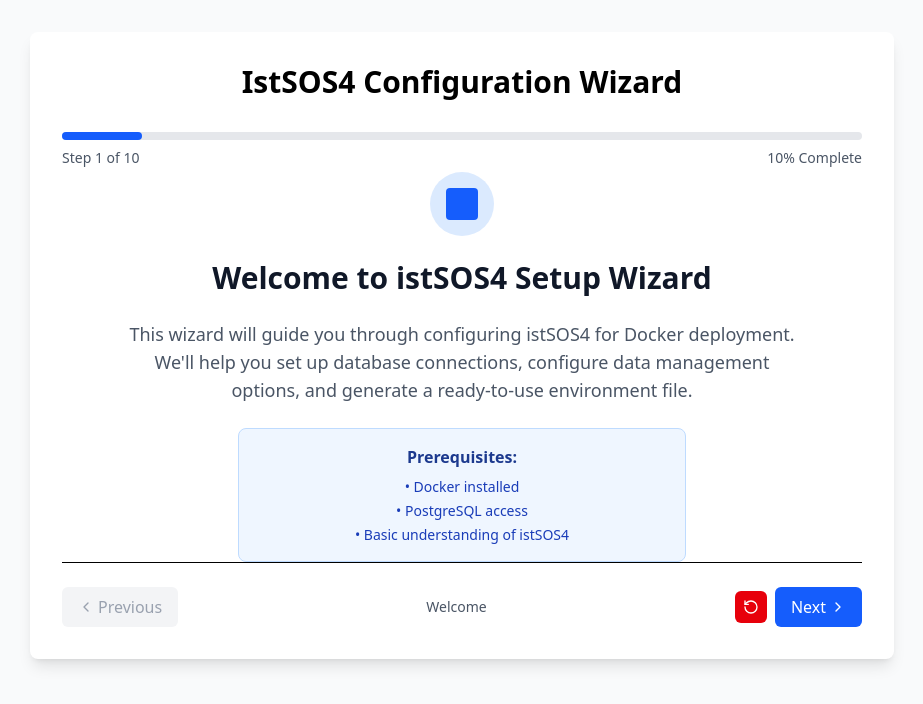
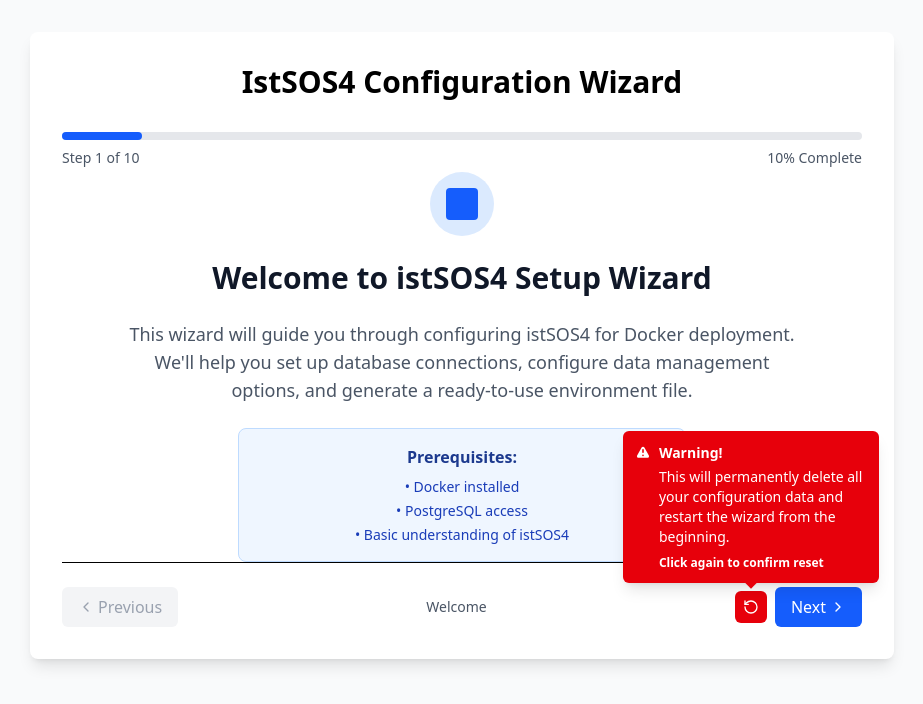
Before and after one commit to istSOS/istSOS4-wizard, a React (Vite) app in the folder istsos4-wizard/: page / in a window 1280 px wide. Both pictures are taken after a click on the button 928 px from the left and 607 px from the top of the page. Shown: the top 704 px of the page, without its empty margins (178-1101 px from the left). Built offline with nearby package versions, Linux system fonts and the light colour scheme.

Commit message:
Refactor Navigation and CompletionStep components

```diff
--- a/istsos4-wizard/src/components/common/Navigation.jsx
+++ b/istsos4-wizard/src/components/common/Navigation.jsx
@@ -1,49 +1,55 @@
-import React, { useState } from 'react';
-import { ChevronLeft, ChevronRight, RotateCcw } from 'lucide-react';
-import { useWizard } from '../../hooks/useWizard';
-import { useWizardPersistence } from '../../hooks/useWizardPersistence';
+import React, { useState } from "react";
+import { ChevronLeft, ChevronRight, RotateCcw } from "lucide-react";
+import { useWizard } from "../../hooks/useWizard";
+import { useWizardPersistence } from "../../hooks/useWizardPersistence";
 
 const steps = [
-  { title: 'Welcome' },
-  { title: 'Server Config' },
-  { title: 'Database' },
-  { title: 'Authorization' },
-  { title: 'Data Management' },
-  { title: 'Sample Data' },
-  { title: 'Performance' },
-  { title: 'Services' },
-  { title: 'Review' },
-  { title: 'Complete' }
+  { title: "Welcome" },
+  { title: "Server Config" },
+  { title: "Database" },
+  { title: "Authorization" },
+  { title: "Data Management" },
+  { title: "Sample Data" },
+  { title: "Performance" },
+  { title: "Services" },
+  { title: "Review" },
+  { title: "Complete" },
 ];
 
 function Navigation() {
   const { state, dispatch } = useWizard();
   const { resetWizard } = useWizardPersistence();
   const [showResetConfirm, setShowResetConfirm] = useState(false);
+  const [showResetWarning, setShowResetWarning] = useState(false);
 
   const hasErrors = Object.keys(state.validation.errors).length > 0;
   const hasTouchedErrors = Object.keys(state.validation.errors).some(
-    field => state.validation.touched[field]
+    (field) => state.validation.touched[field]
   );
 
   const canGoNext = state.currentStep < state.totalSteps;
   const canGoPrev = state.currentStep > 1;
 
   const handleNext = () => {
-    dispatch({ type: 'NEXT_STEP' });
+    dispatch({ type: "NEXT_STEP" });
   };
 
   const handlePrev = () => {
-    dispatch({ type: 'PREV_STEP' });
+    dispatch({ type: "PREV_STEP" });
   };
 
   const handleReset = () => {
     if (showResetConfirm) {
       resetWizard();
       setShowResetConfirm(false);
+      setShowResetWarning(false);
     } else {
+      setShowResetWarning(true);
       setShowResetConfirm(true);
-      setTimeout(() => setShowResetConfirm(false), 3000);
+      setTimeout(() => {
+        setShowResetConfirm(false);
+        setShowResetWarning(false);
+      }, 5000);
     }
   };
 
@@ -54,8 +60,8 @@
         disabled={!canGoPrev}
         className={`flex items-center px-4 py-2 rounded-md transition-colors ${
           canGoPrev
-            ? 'bg-gray-200 hover:bg-gray-300 text-gray-700'
-            : 'bg-gray-100 text-gray-400 cursor-not-allowed'
+            ? "bg-gray-200 hover:bg-gray-300 text-gray-700"
+            : "bg-gray-100 text-gray-400 cursor-not-allowed"
         }`}
       >
         <ChevronLeft className="w-4 h-4 mr-1" />
@@ -74,25 +80,55 @@
       </div>
 
       <div className="flex items-center space-x-2">
+        <div className="relative">
           <button
             onClick={handleReset}
             className={`p-2 rounded-md transition-colors ${
               showResetConfirm
-              ? 'bg-red-600 text-white'
-              : 'bg-gray-100 hover:bg-gray-200 text-gray-600'
+                ? "bg-red-600 text-white"
+                : "bg-gray-100 hover:bg-gray-200 text-gray-600"
             }`}
-          title={showResetConfirm ? 'Click again to confirm reset' : 'Reset wizard'}
           >
             <RotateCcw className="w-4 h-4" />
           </button>
+
+          {showResetWarning && showResetConfirm && (
+            <div className="absolute z-10 w-64 p-3 mb-2 text-sm text-white bg-red-600 rounded-md shadow-lg bottom-full left-1/2 transform -translate-x-1/2">
+              <div className="flex items-start">
+                <svg
+                  className="w-4 h-4 mr-2 mt-0.5 flex-shrink-0"
+                  fill="currentColor"
+                  viewBox="0 0 20 20"
+                >
+                  <path
+                    fillRule="evenodd"
+                    d="M8.257 3.099c.765-1.36 2.722-1.36 3.486 0l5.58 9.92c.75 1.334-.213 2.98-1.742 2.98H4.42c-1.53 0-2.493-1.646-1.743-2.98l5.58-9.92zM11 13a1 1 0 11-2 0 1 1 0 012 0zm-1-8a1 1 0 00-1 1v3a1 1 0 002 0V6a1 1 0 00-1-1z"
+                    clipRule="evenodd"
+                  />
+                </svg>
+                <div>
+                  <p className="font-semibold">Warning!</p>
+                  <p className="mt-1">
+                    This will permanently delete all your configuration data and
+                    restart the wizard from the beginning.
+                  </p>
+                  <p className="mt-2 text-xs font-semibold">
+                    Click again to confirm reset
+                  </p>
+                </div>
+              </div>
+              <div className="absolute w-2 h-2 bg-red-600 rotate-45 top-full left-1/2 transform -translate-x-1/2 -mt-1"></div>
+            </div>
+          )}
+        </div>
 
         <button
           onClick={handleNext}
           disabled={!canGoNext}
           className={`flex items-center px-4 py-2 rounded-md transition-colors ${
             canGoNext
-              ? 'bg-blue-600 hover:bg-blue-700 text-white'
-              : 'bg-gray-100 text-gray-400 cursor-not-allowed'
+              ? "bg-blue-600 hover:bg-blue-700 text-white"
+              : "bg-gray-100 text-gray-400 cursor-not-allowed"
           }`}
         >
           Next
--- a/istsos4-wizard/src/components/steps/CompletionStep.jsx
+++ b/istsos4-wizard/src/components/steps/CompletionStep.jsx
@@ -1,9 +1,7 @@
 import React from 'react';
-import { Check, RefreshCw } from 'lucide-react';
-import { useWizardPersistence } from '../../hooks/useWizardPersistence';
+import { Check} from 'lucide-react';
 
 function CompletionStep() {
-  const { resetWizard } = useWizardPersistence();
 
   return (
     <div className="text-center space-y-6">
@@ -23,14 +21,6 @@
           <li>• Community Support</li>
         </ul>
       </div>
-
-      <button
-        onClick={resetWizard}
-        className="flex items-center mx-auto px-4 py-2 bg-gray-200 hover:bg-gray-300 text-gray-700 rounded-md transition-colors"
-      >
-        <RefreshCw className="w-4 h-4 mr-2" />
-        Start New Configuration
-      </button>
     </div>
   );
 }
```
Lines whose indentation alone changed are shown as unchanged.
